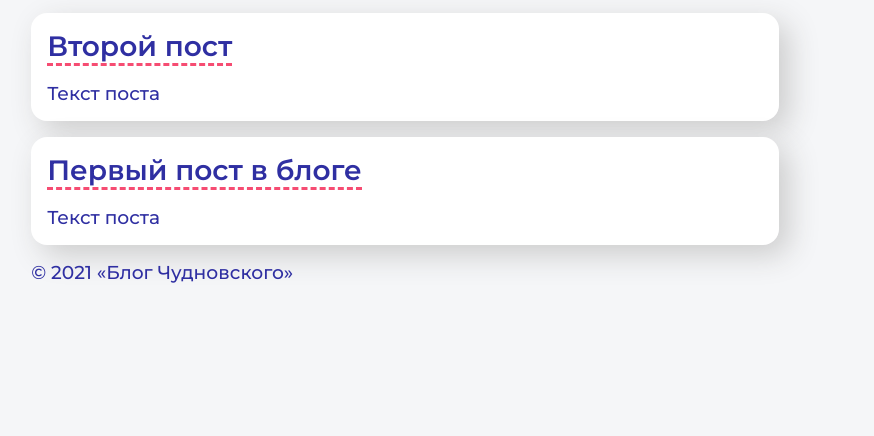
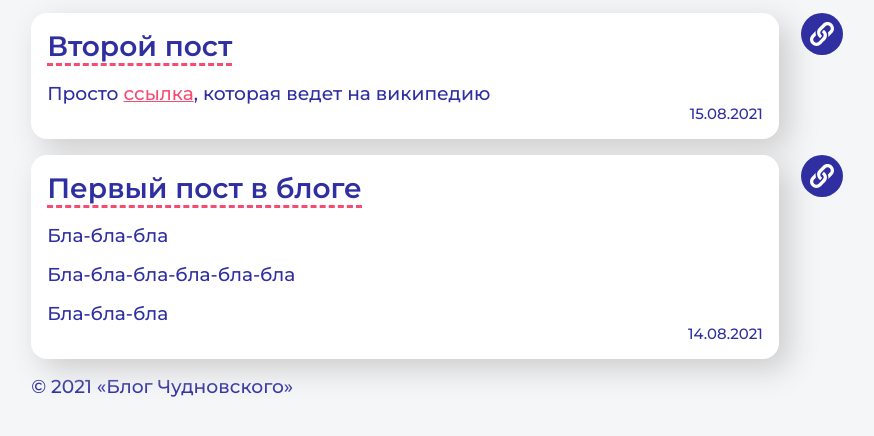
Before and after one commit to DanielChudo/chudo-blog, a Gatsby site: page / in a window 1280 px wide. Shown: the part 132-568 px from the top of the page, without its empty margins (235-1109 px from the left). Built offline with nearby package versions, Linux system fonts and the light colour scheme; Gatsby itself is replaced by a stand-in of ours.

Commit message:
Add a share button and the ability to open a post

```diff
--- a/blog/2021/2021-08-14/index.mdx
+++ b/blog/2021/2021-08-14/index.mdx
@@ -5,9 +5,7 @@ published: true
 ---
 
 Бла-бла-бла
+
 Бла-бла-бла-бла-бла-бла
+
 Бла-бла-бла
-
-1. Один
-2. Два
-3. Три
--- a/blog/2021/2021-08-15/index.mdx
+++ b/blog/2021/2021-08-15/index.mdx
@@ -4,4 +4,4 @@ date: 15.08.2021
 published: true
 ---
 
-Просто)))
+Просто [ссылка](https://ru.wikipedia.org/), которая ведет на википедию
--- a/gatsby-config.js
+++ b/gatsby-config.js
@@ -16,5 +16,6 @@ module.exports = {
   ],
   siteMetadata: {
     title: 'Блог Чудновского',
+    url: 'http://localhost:8000/',
   },
 };
--- a/src/components/Post.js
+++ b/src/components/Post.js
@@ -1,10 +1,73 @@
-import React from 'react';
+import React, { useState } from 'react';
+import { Link, graphql } from 'gatsby';
+import { MDXRenderer } from 'gatsby-plugin-mdx';
+import Layout from './Layout';
 
-export default function Post({ title, body }) {
-  return (
+export default function Post({ data, pageContext }) {
+  const url = data.site.siteMetadata.url;
+  // если статья в отдельном окне открыта
+  if (data.mdx) {
+    data = data.mdx;
+  }
+  const { frontmatter, body, slug } = data;
+  const [bounceAnimation, setBounceAnimation] = useState(false);
+
+  const onClickHandle = async () => {
+    //удаляем слэш в конце у slug для красоты ссылки
+    await navigator.clipboard.writeText(url + slug.slice(0, -1));
+    setBounceAnimation(true);
+  };
+
+  const post = (
     <article>
-      <h3>{title}</h3>
-      <p>{body}</p>
+      <Link to={!pageContext ? slug : undefined}>
+        <h3>{frontmatter.title}</h3>
+      </Link>
+      <MDXRenderer>{body}</MDXRenderer>
+      <span className="date">{frontmatter.date}</span>
+      <button
+        className={`share-button ${bounceAnimation ? 'bounceAnimation' : ''}`}
+        onClick={onClickHandle}
+        onAnimationEnd={() => setBounceAnimation(false)}
+      >
+        <svg
+          className="share-svg"
+          viewBox="0 0 511.771 511.771"
+          height="24"
+          width="24"
+          xmlns="http://www.w3.org/2000/svg"
+        >
+          <g>
+            <path d="m189.547 128.897c-60.302 62.391-47.143 165.931 21.932 211.798 2.276 1.512 5.304 1.212 7.259-.698 14.542-14.209 26.844-27.972 37.616-45.476 1.648-2.678.623-6.153-2.142-7.651-10.536-5.708-21.02-16.411-26.922-27.717l-.007.004c-7.07-14.078-9.477-29.859-5.734-46.157.004.001.008.002.012.002 4.307-20.866 26.708-40.276 43.817-58.227-.036-.012-.071-.025-.107-.037l64.103-65.426c25.546-26.073 67.566-26.288 93.377-.477 26.072 25.545 26.503 67.777.958 93.849l-38.828 39.928c-1.797 1.848-2.38 4.544-1.539 6.981 8.94 25.925 11.139 62.48 5.148 90.098-.168.773.786 1.279 1.339.714l82.638-84.344c52.791-53.88 52.343-141.604-.995-194.942-54.433-54.433-143.048-53.98-196.922 1.005l-84.672 86.419c-.112.118-.218.238-.331.354z" />
+            <path d="m344.038 352.576c-.001.003-.003.006-.004.009.053-.022.102-.043.155-.066 16.865-30.839 20.185-66.208 12.281-100.687l-.036.037-.039-.017c-7.505-30.709-28.098-61.203-56.066-79.978-2.406-1.615-6.249-1.428-8.502.394-14.167 11.455-28.034 26.144-37.184 44.889-1.437 2.943-.361 6.478 2.471 8.122 10.619 6.165 20.209 15.191 26.63 27.174l.01-.007c5.004 8.465 9.935 24.527 6.741 41.785-.002 0-.005 0-.007 0-2.98 22.881-26.086 43.869-44.454 62.781l.009.009c-13.982 14.298-49.525 50.532-63.757 65.072-25.545 26.072-67.777 26.503-93.849.958-26.072-25.545-26.503-67.777-.958-93.849l38.943-40.048c1.765-1.815 2.365-4.453 1.58-6.86-8.647-26.531-11.016-62.262-5.558-89.849.152-.769-.794-1.26-1.343-.7l-81.395 83.075c-53.332 54.433-52.88 143.057 1.006 196.942 54.43 53.33 142.597 52.429 195.927-2.001 18.527-20.724 97.835-94.153 107.399-117.185z" />
+          </g>
+        </svg>
+      </button>
     </article>
   );
+
+  // если статья в отдельном окне открыта
+  if (pageContext) {
+    return <Layout>{post}</Layout>;
+  }
+
+  return post;
 }
+
+export const query = graphql`
+  query PostsBySlug($slug: String!) {
+    site {
+      siteMetadata {
+        url
+      }
+    }
+    mdx(fields: { slug: { eq: $slug } }) {
+      frontmatter {
+        title
+        date
+      }
+      body
+      slug
+    }
+  }
+`;
--- a/src/css/404.module.css
+++ b/src/css/404.module.css
@@ -3,7 +3,6 @@
   top: 50%;
   left: 50%;
   transform: translate(-50%, -50%);
-  font-size: 1rem;
   text-align: center;
 }
 
--- a/src/css/global.css
+++ b/src/css/global.css
@@ -3,6 +3,7 @@
 :root {
   --main: #2f2fa2;
   --accent: #f64c72;
+  --link: var(--accent);
   --background: #f5f6f8;
 }
 
@@ -14,11 +15,17 @@ h1 {
 h3 {
   font-size: 1.5rem;
   font-weight: 600;
+  color: var(--main);
 }
 
-p {
-  font-size: 1rem;
-  font-weight: 500;
+a,
+a:active,
+a:visited {
+  color: var(--link);
+}
+
+a:not([href]) {
+  cursor: default;
 }
 
 body {
@@ -32,6 +39,8 @@ body {
 }
 
 article {
+  position: relative;
+  overflow-wrap: anywhere;
   background-color: white;
   border-radius: 16px;
   box-shadow: 10px 10px 30px #ccc;
@@ -41,16 +50,70 @@ article {
 
 article h3 {
   display: inline-block;
+  margin-top: 0;
   border-bottom: 3px dashed var(--accent);
 }
 
-article p {
+article > a:first-child {
+  margin-top: 0;
+}
+
+article > * {
+  display: block;
   margin-top: 16px;
 }
 
 footer {
   align-self: flex-end;
   font-size: 1rem;
-  font-weight: 500;
   margin-top: 16px;
 }
+
+.date {
+  margin-top: 0;
+  font-size: 0.8rem;
+  text-align: right;
+  cursor: default;
+}
+
+.share-button {
+  position: absolute;
+  top: -16px;
+  right: -64px;
+  width: 42px;
+  height: 42px;
+  border-radius: 50%;
+  background-color: var(--main);
+  cursor: pointer;
+}
+
+.bounceAnimation {
+  animation: bounceAnimation 0.3s ease-in-out;
+}
+
+@keyframes bounceAnimation {
+  0% {
+    transform: scale(1);
+  }
+  30% {
+    transform: scale(1.2);
+  }
+  60% {
+    transform: scale(0.8);
+  }
+  100% {
+    transform: scale(1);
+  }
+}
+
+.share-svg {
+  position: absolute;
+  top: 50%;
+  left: 50%;
+  transform: translate(-50%, -50%);
+  background-color: var(--main);
+}
+
+.share-svg > g {
+  fill: white;
+}
--- a/src/css/reset.css
+++ b/src/css/reset.css
@@ -85,6 +85,7 @@ button {
   border: 0;
   font-size: 100%;
   font: 14pt 'Montserrat';
+  font-weight: 500;
   vertical-align: baseline;
 }
 
--- a/src/pages/index.js
+++ b/src/pages/index.js
@@ -4,14 +4,12 @@ import { Layout, Post } from '../components';
 
 export default function Home({ data }) {
   const posts = data.allMdx.nodes;
+  const site = data.site;
+
   return (
     <Layout>
       {posts.map((post) => (
-        <Post
-          title={post.frontmatter.title}
-          body="Текст поста"
-          date={post.frontmatter.date}
-        />
+        <Post key={post.slug} data={{ ...post, site }} />
       ))}
     </Layout>
   );
@@ -19,12 +17,19 @@ export default function Home({ data }) {
 
 export const query = graphql`
   {
-    allMdx(sort: { order: DESC, fields: frontmatter___date }) {
+    site {
+      siteMetadata {
+        url
+      }
+    }
+    allMdx(sort: { fields: [frontmatter___date], order: DESC }) {
       nodes {
         frontmatter {
+          title
           date
-          title
         }
+        body
+        slug
       }
     }
   }
```
